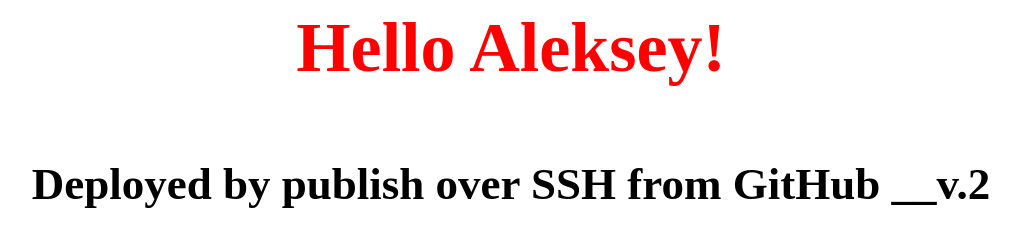
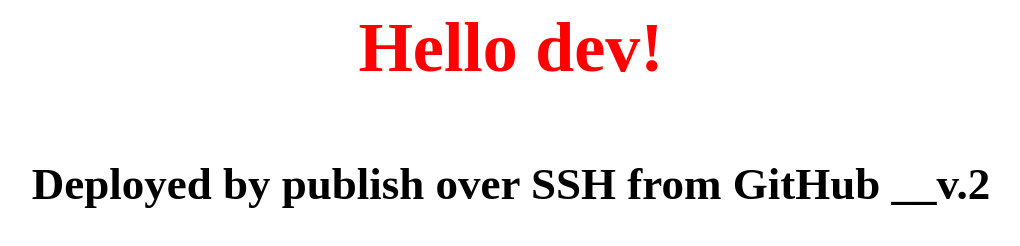
Before and after one commit to AleksEsin/jenkins, a plain HTML site: page index.html in a window 1280 px wide. Shown: the whole page, without its empty margins (129-1149 px from the left). Drawn offline with Linux system fonts and the light colour scheme.

Commit message:
added changes in index.html

```diff
--- a/index.html
+++ b/index.html
@@ -3,7 +3,7 @@
 	<title>TEST</title>
 </head>
 <body bgcolor=white>
-	<h1 style = "color: red; text-align: center; font-size: 70px;">Hello Aleksey!</p>
+	<h1 style = "color: red; text-align: center; font-size: 70px;">Hello dev!</p>
     <p style = "color: black; text-align: center; font-size: 45px;">Deployed by publish over SSH from GitHub __v.2</p>
 </body>
 </html>
```
